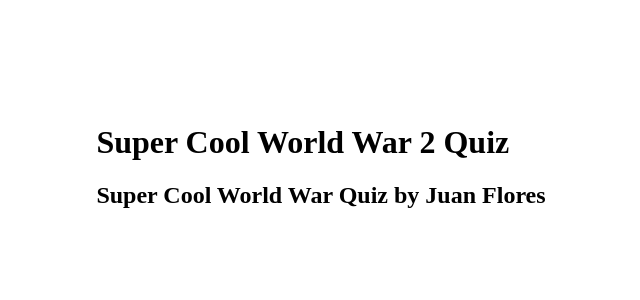
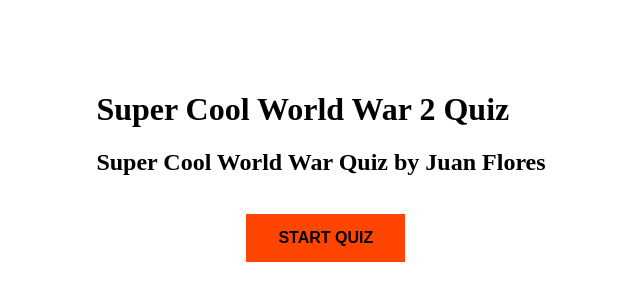
Before and after one commit to EASYMAK777/World-War-2-Quiz, a plain HTML site: page index.html in a window 1280 px wide. Shown: the part 234-534 px from the top of the page, without its empty margins (319-959 px from the left). Drawn offline with Linux system fonts and the light colour scheme.

Commit message:
added button changed style

```diff
--- a/Assets/CSS/styles.css
+++ b/Assets/CSS/styles.css
@@ -14,3 +14,15 @@ html,body {
     align-items: center;
     justify-content: center;
 }
+
+.start{
+    margin-left: 150;
+    background-color: orangered;
+  border: none;
+  color: black;
+  padding: 15px 32px;
+  text-align: center;
+  text-decoration: none;
+  display: inline-block;
+  font-size: 16px;
+}
--- a/index.html
+++ b/index.html
@@ -14,8 +14,15 @@
         </div>
         <div>
             <h2>Super Cool World War Quiz by Juan Flores</h2>
+        </div>
 
-        </div>
+        <br>
+
+        <div id="image_div"> </div>
+        <div id="question_div"></div>
+        <button class="start"><strong>START QUIZ</strong></button>
+
+
 
     </main>
 
```
